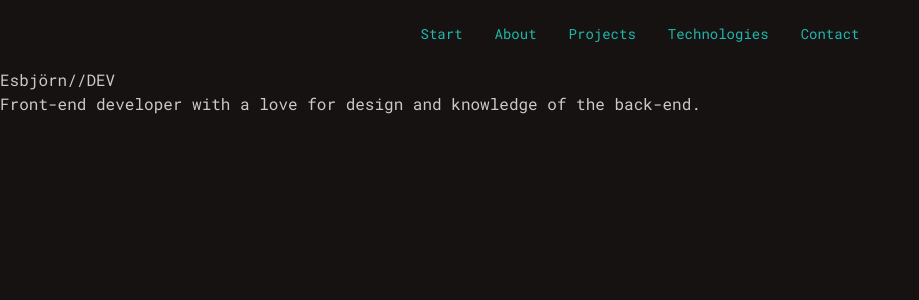
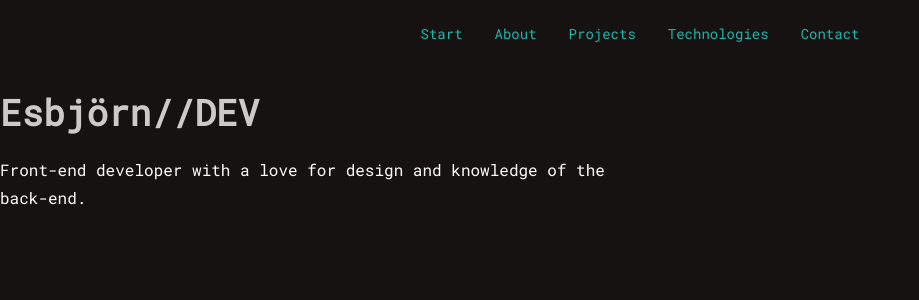
Before and after one commit to Esbj/Portfolio, a React (Vite) app: page / in a window 1280 px wide. Shown: the top 300 px of the page, without its empty margins (0-919 px from the left). Built offline with nearby package versions, Linux system fonts and the light colour scheme.

Commit message:
fix typography

```diff
--- a/src/components/Start.tsx
+++ b/src/components/Start.tsx
@@ -1,8 +1,8 @@
 
 export default function Start() {
   return (
-    <section id="start">
-      <h1>Esbjörn//DEV</h1>
+    <section className="prose text-white" id="start" >
+      <h1 className="my-6">Esbjörn//DEV</h1>
       <div>Front-end developer with a love for design and knowledge of the back-end.</div>
     </section>
   )
```
Also changed, not shown: tailwind.config.js (+5 -2 lines).
